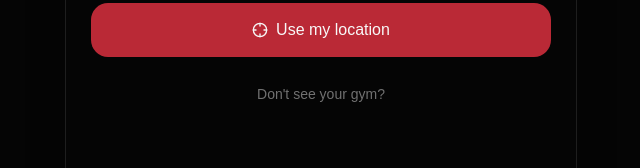
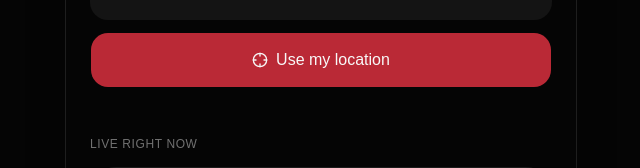
Before and after one commit to Bernardo-Leonardo-LTDA/gym-tracker-ui, a React (Vite) app: page / in a window 1280 px wide. Shown: the part 396-564 px from the top of the page, without its empty margins (319-959 px from the left). Built offline with nearby package versions, Linux system fonts and the light colour scheme; no server answers.

Commit message:
🔥 remove unused gym button

```diff
--- a/src/features/FindScreen/index.tsx
+++ b/src/features/FindScreen/index.tsx
@@ -146,20 +146,6 @@ export function FindScreen() {
                 {feedback.message}
               </p>
             )}
-
-            <Button
-              variant="ghost"
-              onClick={() =>
-                setFeedback({
-                  message: 'Gym suggestions are not available yet.',
-                  isError: false,
-                })
-              }
-              disabled={isSearching}
-              className="w-full h-12 text-muted-foreground text-sm"
-            >
-              Don't see your gym?
-            </Button>
           </div>
 
           <div className="mt-12">
```
